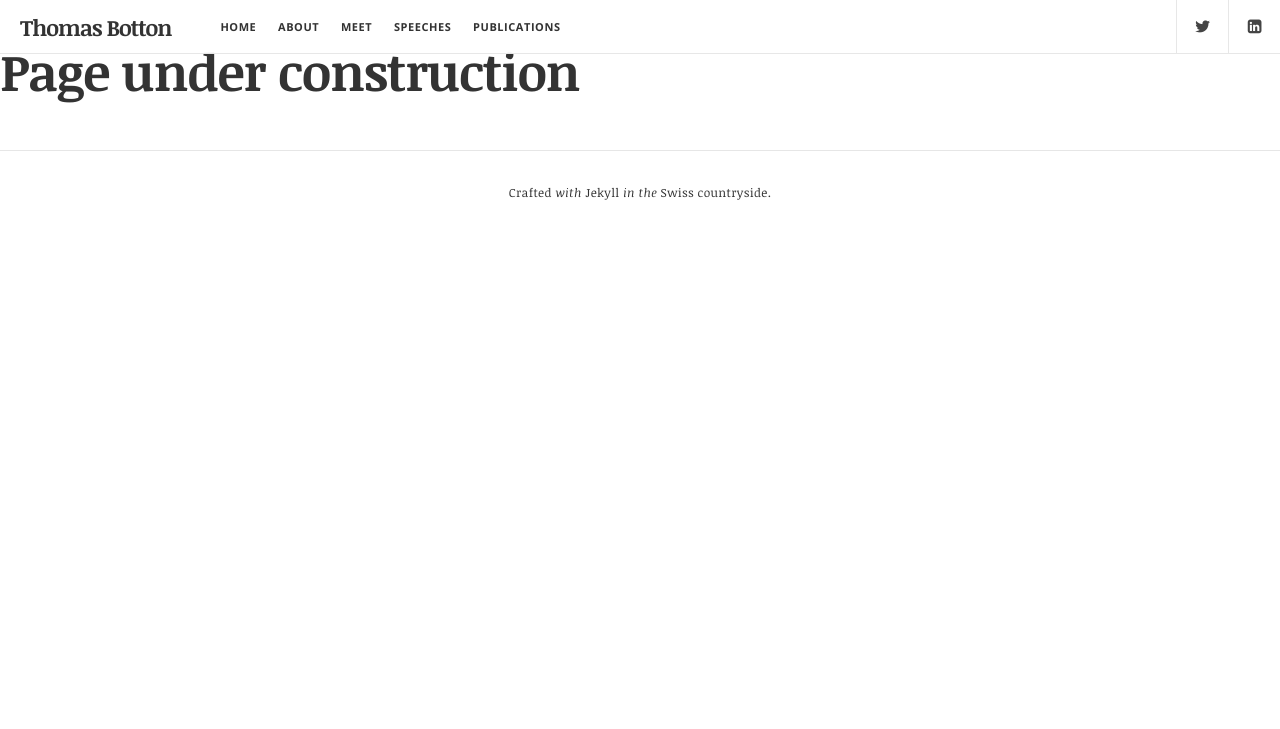
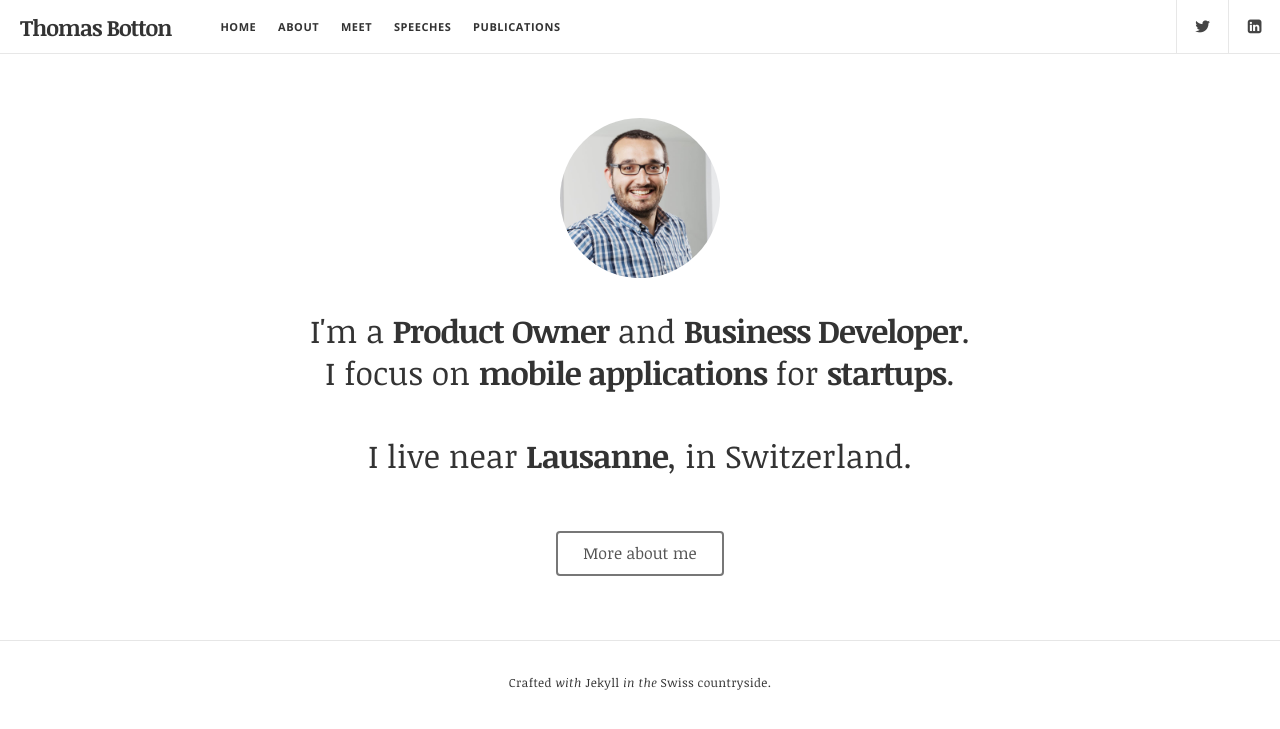
Before and after one commit to skeud/skeud.github.io, a Jekyll site: the page built from index.html, in a window 1280 px wide. Shown: the top 729 px of the page. Built offline with Jekyll 4.4.1, drawn with Linux system fonts in a browser that asks for light colours.

Commit message:
Add homepage basic structure and content

```diff
--- a/index.html
+++ b/index.html
@@ -1,5 +1,24 @@
 ---
 layout: default
-title: Product Owner and Business Developer for Mobile Applications and Startups
+title: Product Owner and Business Developer
 ---
-<h1>Page under construction</h1>
+<div id="main" class="site-main">
+	<div id="primary" class="content-area">
+		<div id="content" class="site-content" role="main">
+			<div class="layout-fixed">
+				<div class="entry-content">
+					<div class="intro cf"><img alt="" src="/assets/images/thomas-botton-avatar.jpg"></p>
+					<h2>
+						<p>I'm a <strong>Product Owner</strong> and <strong>Business Developer</strong>.</p>
+						<p>I focus on <strong>mobile applications</strong> for <strong>startups</strong>.</p>
+						<br/>
+						<p>I live near <strong>Lausanne</strong>, in Switzerland.</p>
+					</h2>
+				</div>
+				<p class="launch-wrap">
+					<a  href="/about/" class="button">More about me</a>
+				</p>
+			</div>
+		</div>
+	</div>
+</div>
```
